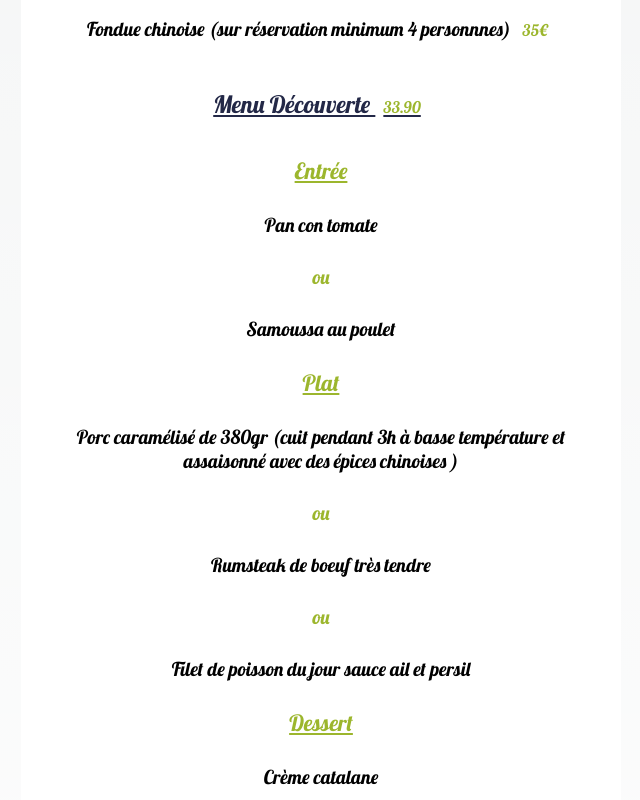
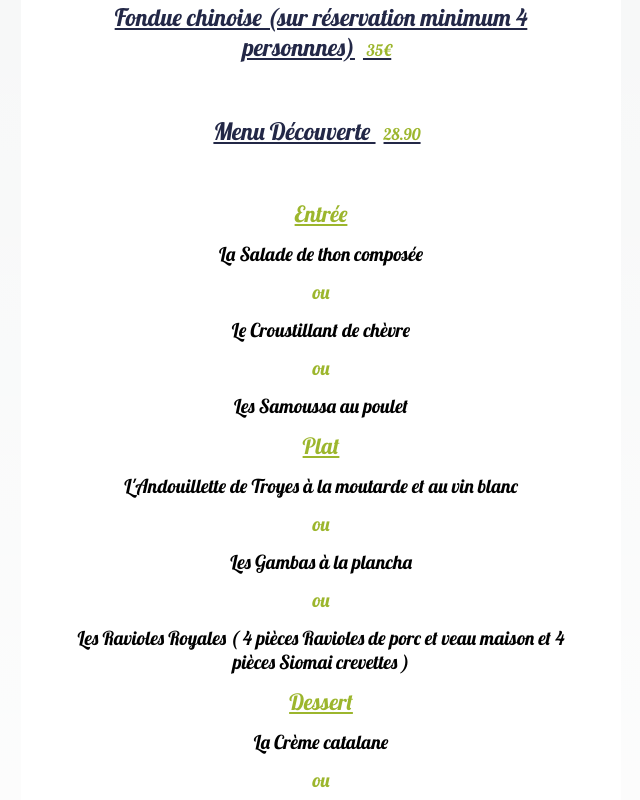
Before and after one commit to AdrienW86/les-delices-de-saleilles, a Next.js app: page /carte in a window 1280 px wide. Shown: the part 5240-6040 px from the top of the page, without its empty margins (319-959 px from the left). Built offline with nearby package versions, Linux system fonts and the light colour scheme.

Commit message:
mise en ligne

```diff
--- a/app/menuData.js
+++ b/app/menuData.js
@@ -201,7 +201,6 @@ const menuData = {
     },
   ],
 
-
    pizza: [
     {
       name: "Pizza 3 Fromages",
--- a/components/CardMenu/CardMenu.js
+++ b/components/CardMenu/CardMenu.js
@@ -6,32 +6,33 @@ export default function CardMenu() {
      <section className={styles.section}>
       <h2 className={styles.title}>Les Menus</h2>
       <div className={styles.menu}>
-        <p className={styles.p}> Fondue chinoise (sur réservation minimum 4 personnnes)<span className={styles.label}> 35€</span> </p>
+        <p className={styles.p3}> Fondue chinoise (sur réservation minimum 4 personnnes)<span className={styles.label}> 35€</span> </p>
 
 
       </div>
         <div className={styles.menu}>
-        <p className={styles.p3}> Menu Découverte <span className={styles.label}>  33.90 </span></p>
+        <p className={styles.p3}> Menu Découverte <span className={styles.label}>  28.90 </span></p>
 
 
       </div>
-          <p className={styles.p4}> Entrée </p>
-              <p className={styles.p}> Pan con tomate </p>
-        <p className={styles.p2}> ou </p>
-        <p className={styles.p}> Samoussa au poulet </p>
+      <div className={styles.menu2}>
+        <p className={styles.p4}> Entrée </p>
+          <p className={styles.p}> La Salade de thon composée </p>
+          <p className={styles.p2}> ou </p>
+          <p className={styles.p}> Le Croustillant de chèvre </p>
+          <p className={styles.p2}> ou </p>
+          <p className={styles.p}> Les Samoussa au poulet </p>
         <p className={styles.p4}> Plat </p>
-             <p className={styles.p}> Porc caramélisé de 380gr (cuit pendant 3h à basse température et assaisonné avec des épices chinoises ) </p>
-        <p className={styles.p2}> ou </p>
-        <p className={styles.p}> Rumsteak de boeuf très tendre </p>
-         <p className={styles.p2}> ou </p>
-        <p className={styles.p}> Filet de poisson du jour sauce ail et persil </p>
+          <p className={styles.p}> L'Andouillette de Troyes à la moutarde et au vin blanc</p>
+          <p className={styles.p2}> ou </p>
+          <p className={styles.p}> Les Gambas à la plancha</p>
+          <p className={styles.p2}> ou </p>
+          <p className={styles.p}> Les Ravioles Royales ( 4 pièces Ravioles de porc et veau maison et 4 pièces Siomai crevettes  ) </p>
         <p className={styles.p4}> Dessert </p>
-             <p className={styles.p}> Crème catalane </p>
-        <p className={styles.p2}> ou </p>
-        <p className={styles.p}> Tarte aux pommes </p>
-        <p className={styles.p2}> ou </p>
-        <p className={styles.p5}> 2 boules de glace au choix </p>
-
+            <p className={styles.p}> La Crème catalane </p>
+          <p className={styles.p2}> ou </p>
+          <p className={styles.p}> Le dessert du jour </p>
+        </div>
     </section>
   )
 }
--- a/components/CardMenu/cardMenu.module.css
+++ b/components/CardMenu/cardMenu.module.css
@@ -1,33 +1,38 @@
 /* menu.module.css */
 .section {
-    color: black;
-    max-width: 600px;
-    margin: auto;
-    background-color: white;
+  color: black;
+  max-width: 600px;
+  margin: auto;
+  background-color: white;
 }
 
 .title {
   color: black;
   font-size: 1.5rem;
-  padding: 20px;
+  padding: 10px;
   font-weight: 400;
   color: rgb(255, 255, 255);
   text-align: center;
-background-color: rgb(78,68,58);
+  background-color: rgb(78,68,58);
 }
 
 .menu {
   display: flex;
-   padding: 10px;
+  margin: auto;
+  padding: 20px;
   justify-content: space-between;
+}
+
+.menu2 {
+  padding: 20px;
 }
 
 .p, .p2, .p3, .p4, .p5 {
     width: 100%;
     text-align: center;
     font-size: 1.2rem;
-     padding: 10px 20px;
-    margin-bottom: 8px;
+    padding: 5px 20px;
+    margin-bottom: 4px;
 }
 
 .p2 {
--- a/components/Equipment/Equipment.js
+++ b/components/Equipment/Equipment.js
@@ -40,8 +40,6 @@ export default function Equipment() {
             </button>
           </div>
         </section>
-         <h2 className={styles.h1}> Menu de la fête des mères </h2>
-          <MenuEvent />
         <h2 id="menu" className={styles.h1}> Suggestion de la semaine </h2>
           <p className={styles.p}>
             Chaque semaine, un nouveau délice à découvrir.
```
Also changed, not shown: components/Karaoke/data.js (+2 -15 lines).
